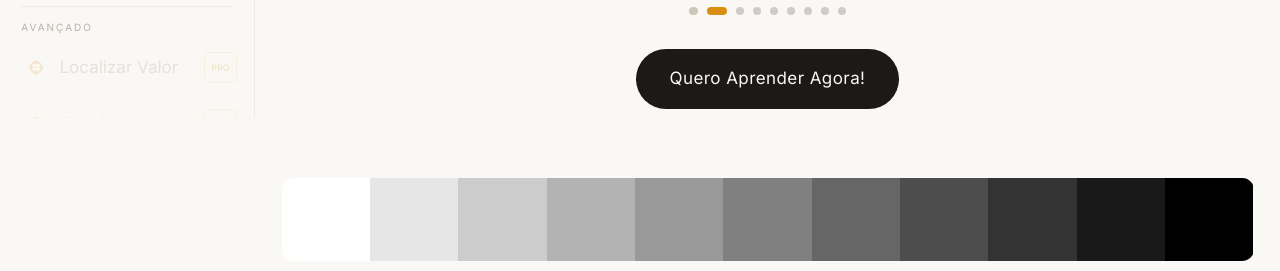
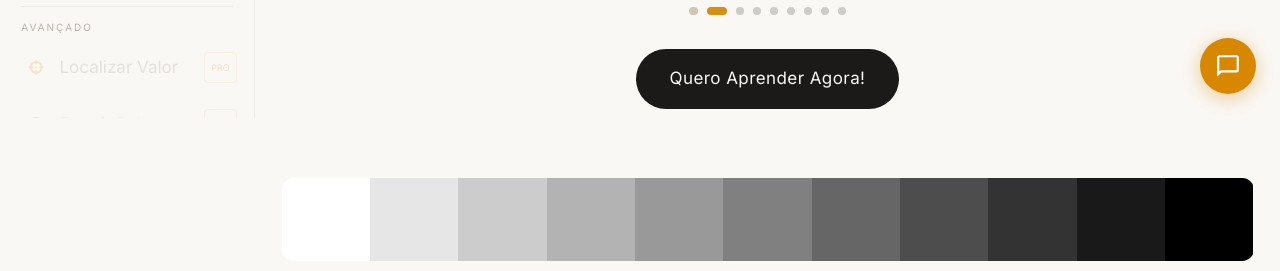
Before and after one commit to lbseven7/tono-art, a plain HTML site: page index.html in a window 1280 px wide. Shown: the part 682-953 px from the top of the page. Drawn offline with nearby package versions, Linux system fonts and the light colour scheme; a web font is replaced by a local one.

Commit message:
feat: add floating Tono chat widget to site
Add the standalone tono-chat-widget.js file that implements a floating action button to launch the Leo chat iframe, add the widget's script tag to index.html, and include the Tono presentation audio asset.

```diff
--- a/index.html
+++ b/index.html
@@ -237,5 +237,6 @@
     }
   </script>
   <script src="dashboard.js"></script>
+  <script src="tono-chat-widget.js"></script>
 </body>
 </html>
--- /dev/null
+++ b/tono-chat-widget.js
@@ -0,0 +1,111 @@
+/**
+ * Tono Chat Widget
+ * Botão flutuante que abre o chat do Professor Leo no Tono.
+ */
+(function () {
+  var CHAT_URL = "https://leobchat.vercel.app/widget-tono.html";
+
+  var css = "\n\
+    #tono-chat-fab {\n\
+      position: fixed;\n\
+      bottom: 24px;\n\
+      right: 24px;\n\
+      width: 56px;\n\
+      height: 56px;\n\
+      border-radius: 50%;\n\
+      background: #d88800;\n\
+      border: none;\n\
+      cursor: pointer;\n\
+      box-shadow: 0 4px 20px rgba(216, 136, 0, 0.4);\n\
+      z-index: 99999;\n\
+      transition: transform 0.3s, box-shadow 0.3s;\n\
+      display: flex;\n\
+      align-items: center;\n\
+      justify-content: center;\n\
+    }\n\
+    #tono-chat-fab:hover {\n\
+      transform: scale(1.1);\n\
+      box-shadow: 0 6px 28px rgba(216, 136, 0, 0.55);\n\
+    }\n\
+    #tono-chat-fab svg {\n\
+      width: 26px;\n\
+      height: 26px;\n\
+      fill: white;\n\
+      transition: transform 0.3s;\n\
+    }\n\
+    #tono-chat-fab.open svg {\n\
+      transform: rotate(45deg);\n\
+    }\n\
+    #tono-chat-panel {\n\
+      position: fixed;\n\
+      bottom: 92px;\n\
+      right: 24px;\n\
+      width: 380px;\n\
+      height: 560px;\n\
+      max-height: calc(100vh - 120px);\n\
+      max-width: calc(100vw - 48px);\n\
+      border-radius: 20px;\n\
+      overflow: hidden;\n\
+      box-shadow: 0 12px 48px rgba(0, 0, 0, 0.25);\n\
+      z-index: 99998;\n\
+      opacity: 0;\n\
+      transform: translateY(20px) scale(0.95);\n\
+      pointer-events: none;\n\
+      transition: opacity 0.3s, transform 0.3s;\n\
+    }\n\
+    #tono-chat-panel.visible {\n\
+      opacity: 1;\n\
+      transform: translateY(0) scale(1);\n\
+      pointer-events: auto;\n\
+    }\n\
+    #tono-chat-panel iframe {\n\
+      width: 100%;\n\
+      height: 100%;\n\
+      border: none;\n\
+    }\n\
+    @media (max-width: 480px) {\n\
+      #tono-chat-panel {\n\
+        width: calc(100vw - 16px);\n\
+        height: calc(100vh - 100px);\n\
+        bottom: 80px;\n\
+        right: 8px;\n\
+        border-radius: 14px;\n\
+      }\n\
+      #tono-chat-fab {\n\
+        bottom: 16px;\n\
+        right: 16px;\n\
+      }\n\
+    }\n\
+  ";
+
+  var style = document.createElement("style");
+  style.textContent = css;
+  document.head.appendChild(style);
+
+  var fab = document.createElement("button");
+  fab.id = "tono-chat-fab";
+  fab.setAttribute("aria-label", "Abrir chat");
+  fab.innerHTML =
+    '<svg viewBox="0 0 24 24" xmlns="http://www.w3.org/2000/svg"><path d="M20 2H4c-1.1 0-2 .9-2 2v18l4-4h14c1.1 0 2-.9 2-2V4c0-1.1-.9-2-2-2zm0 14H5.17L4 17.17V4h16v12z"/></svg>';
+
+  var panel = document.createElement("div");
+  panel.id = "tono-chat-panel";
+  panel.innerHTML = "<iframe src='" + CHAT_URL + "' loading='lazy'></iframe>";
+
+  document.body.appendChild(panel);
+  document.body.appendChild(fab);
+
+  fab.addEventListener("click", function () {
+    var isOpen = panel.classList.toggle("visible");
+    fab.classList.toggle("open", isOpen);
+    fab.setAttribute("aria-label", isOpen ? "Fechar chat" : "Abrir chat");
+  });
+
+  document.addEventListener("keydown", function (e) {
+    if (e.key === "Escape" && panel.classList.contains("visible")) {
+      panel.classList.remove("visible");
+      fab.classList.remove("open");
+      fab.setAttribute("aria-label", "Abrir chat");
+    }
+  });
+})();
```
Also changed, not shown: 1 other file.
